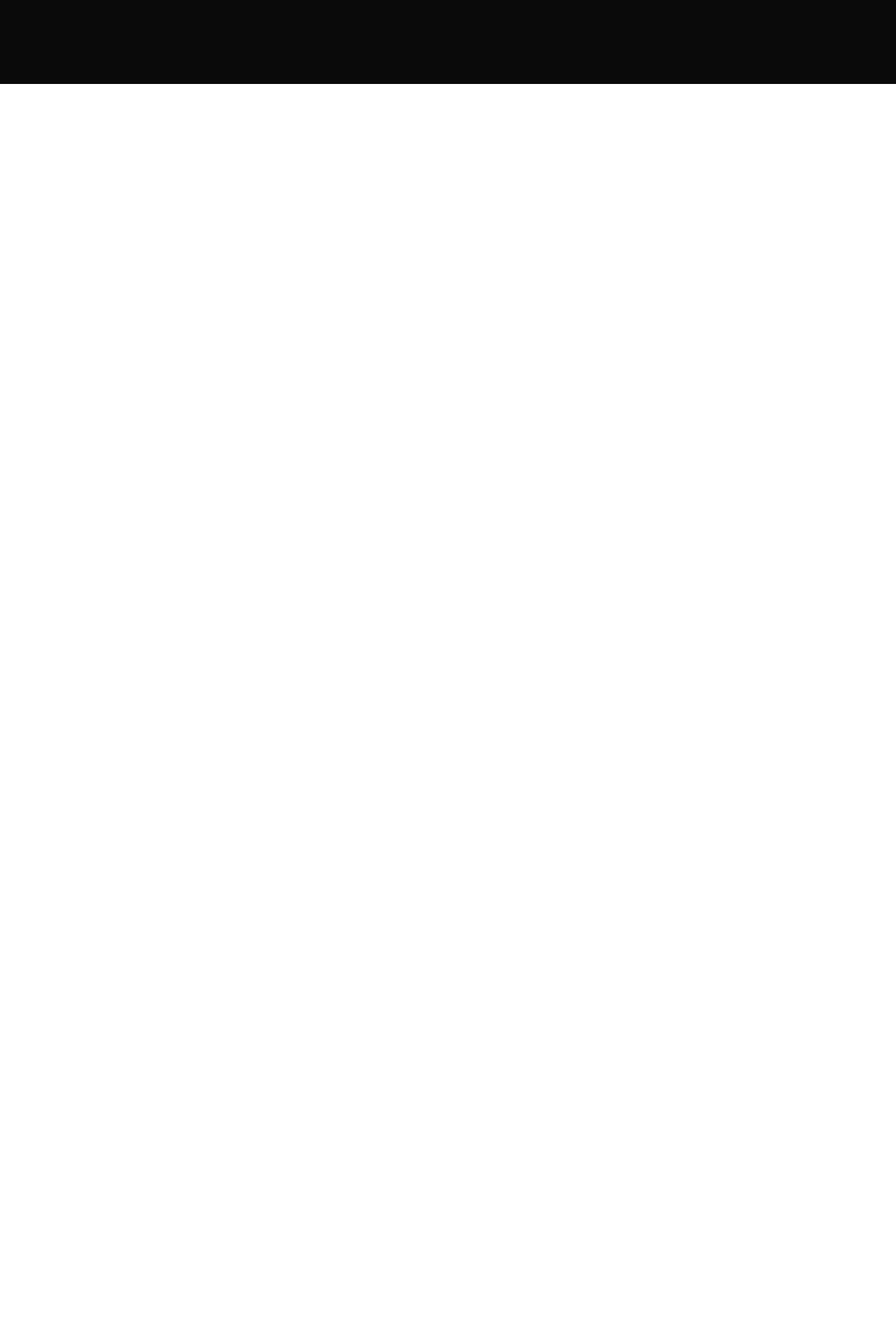
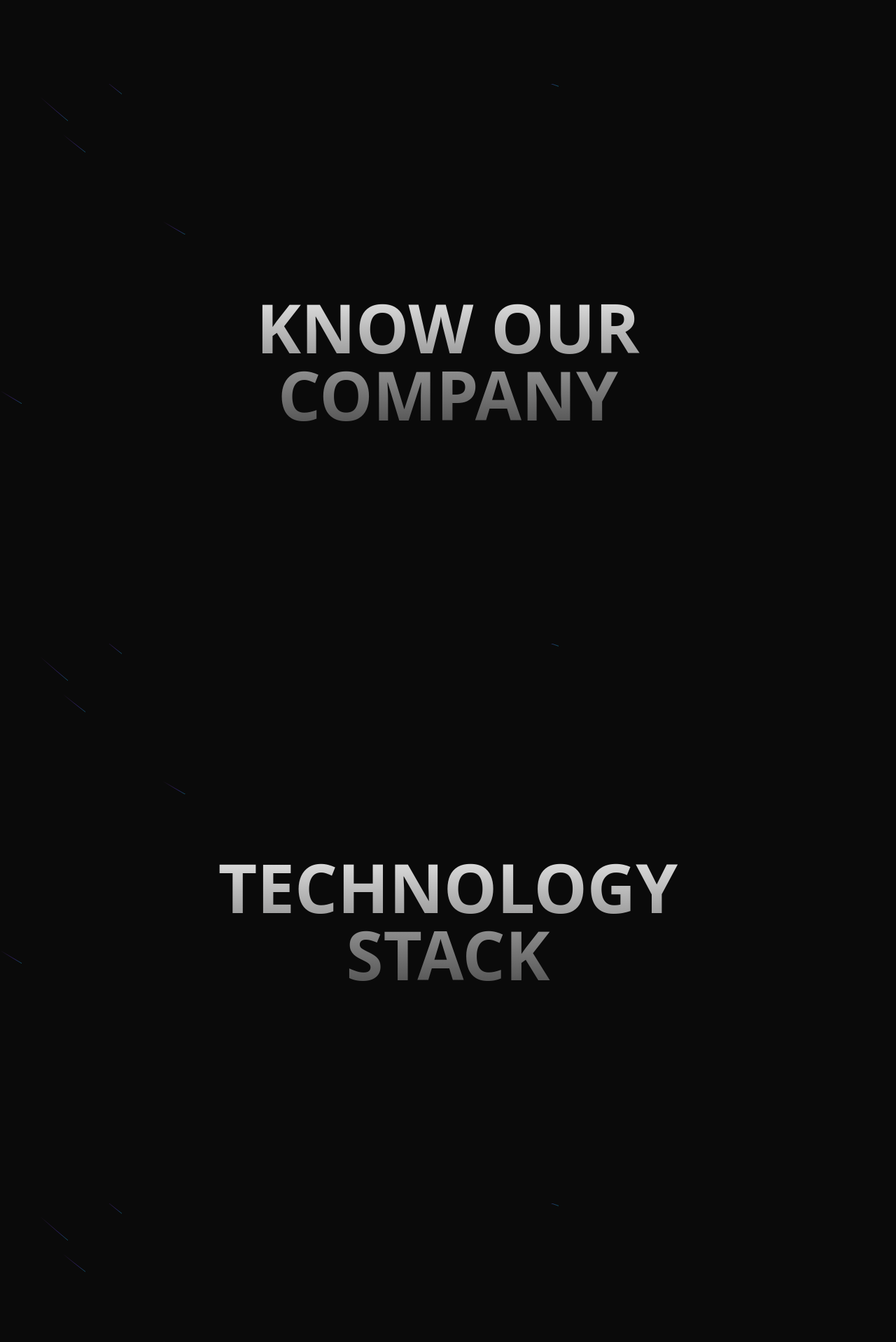
Before and after one commit to snippet-labs/LAB, a Next.js app: page / in a window 1280 px wide. Shown: the part 680-2598 px from the top of the page at 70% size. Before the commit the page ends 800 px from the top, so only its background shows below. Built offline with nearby package versions, Linux system fonts and the light colour scheme.

Commit message:
client(homepage): refine background animation; add spa sections

```diff
--- a/src/app/page.tsx
+++ b/src/app/page.tsx
@@ -14,6 +14,15 @@ const HomePage = () => {
           description="From our labs for your dreams"
         />
       </section>
+      <section id="knowus">
+        <Background title="KNOW OUR COMPANY" />
+      </section>
+      <section id="technology">
+        <Background title="TECHNOLOGY STACK" />
+      </section>
+      <section id="motto">
+        <Background title="OUR MOTTO" />
+      </section>
     </>
   );
 };
--- a/src/components/general/BackgroundBeam/Background.tsx
+++ b/src/components/general/BackgroundBeam/Background.tsx
@@ -8,8 +8,8 @@ import { BackgroundBeamTypes } from './Background.types';
 const Background = ({ title, description }: BackgroundBeamTypes) => {
   return (
     <div className="h-screen w-full bg-neutral-950 relative flex flex-col items-center justify-center antialiased">
-      <div className="max-w-2xl mx-auto p-4">
-        <h1 className="relative z-10 text-5xl md:text-8xl lg:text-8xl bg-clip-text text-transparent bg-gradient-to-b from-neutral-200 to-neutral-600  text-center font-sans font-bold transition-all">
+      <div className="max-w-3xl mx-auto p-4">
+        <h1 className="relative z-10 text-5xl md:text-7xl lg:text-8xl bg-clip-text text-transparent bg-gradient-to-b from-neutral-200 to-neutral-600  text-center font-sans font-bold transition-all">
           {title}
         </h1>
         <p className="text-neutral-500 max-w-lg mx-auto my-2 text-lg md:text-lg lg:text-xl text-center relative z-10 transition-all">
--- a/src/components/ui/background-beams.tsx
+++ b/src/components/ui/background-beams.tsx
@@ -1,6 +1,7 @@
 'use client';
 
 import React from 'react';
+
 import { motion } from 'motion/react';
 import { cn } from '@/lib/utils';
 
@@ -126,7 +127,7 @@ export const BackgroundBeams = React.memo(
               cy="0"
               r="1"
               gradientUnits="userSpaceOnUse"
-              gradientTransform="translate(352 34) rotate(90) scale(555 1560.62)"
+              // gradientTransform="translate(352 34) rotate(90) scale(555 1560.62)"
             >
               <stop offset="0.0666667" stopColor="#d4d4d4"></stop>
               <stop offset="0.243243" stopColor="#d4d4d4"></stop>
```
